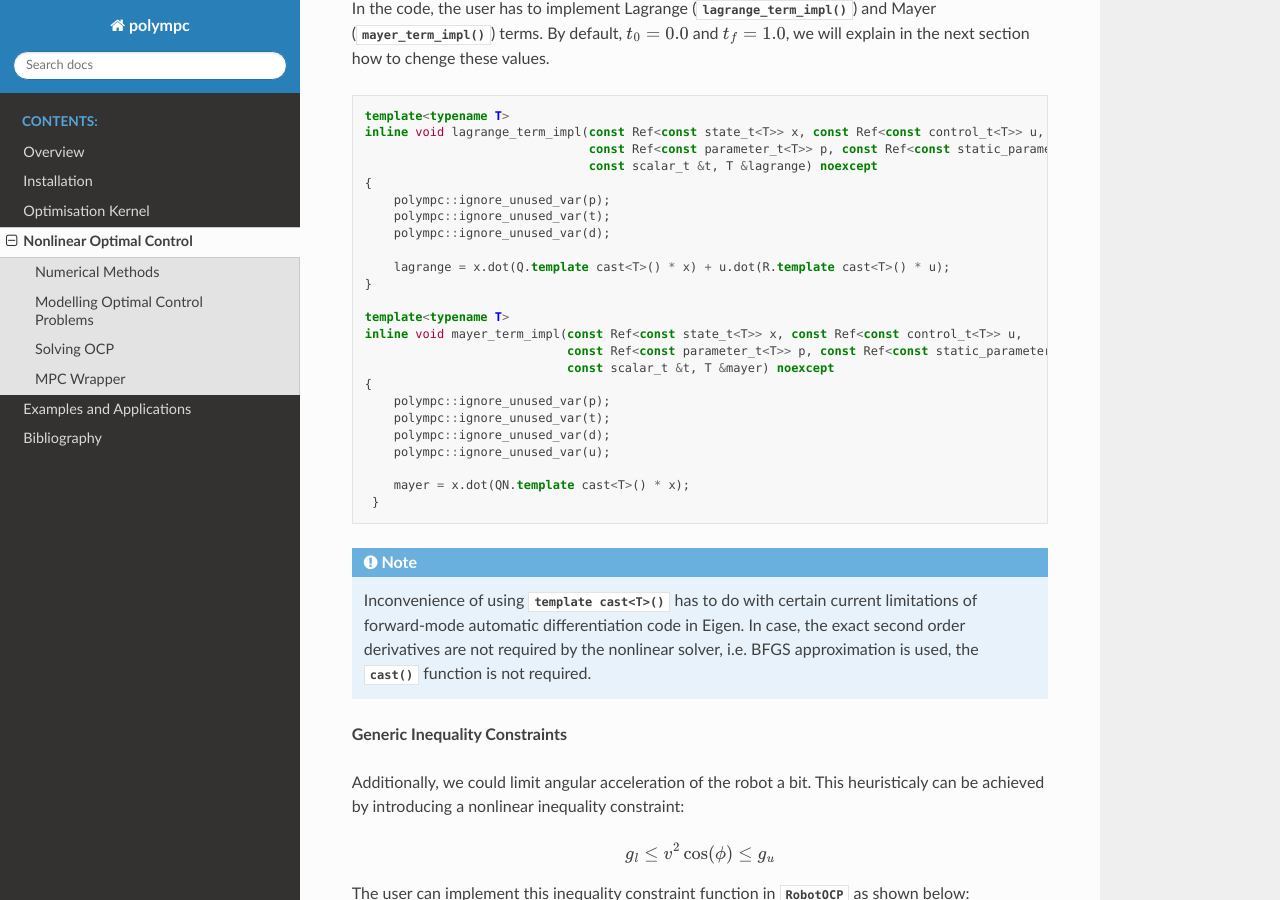
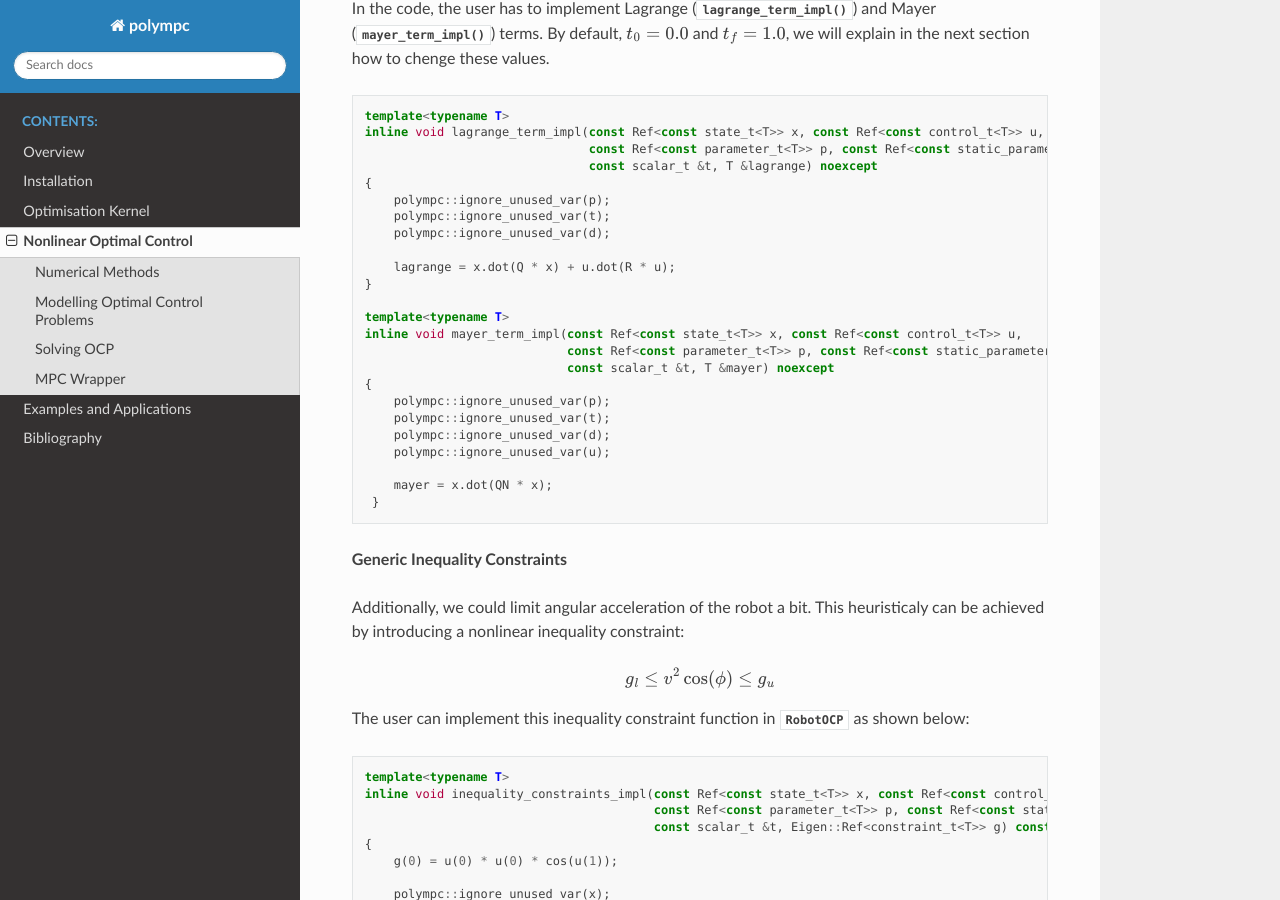
Before and after one commit to PREDICT-EPFL/polympc, a Sphinx documentation site: the page built from docs/source/ocp.rst, in a window 1280 px wide and 900 px high, scrolled down 7146 px. Built offline with Sphinx 7.4.7 and the Read the Docs theme 2.0.0, drawn with Linux system fonts in a browser that asks for light colours; some of the changed text lies outside the part shown.

Commit message:
Remove unnecessary "template casts" in the documentation.

```diff
--- a/docs/source/ocp.rst
+++ b/docs/source/ocp.rst
@@ -265,7 +265,7 @@ using *PolyMPC*.
             polympc::ignore_unused_var(t);
             polympc::ignore_unused_var(d);
 
-            lagrange = x.dot(Q.template cast<T>() * x) + u.dot(R.template cast<T>() * u);
+            lagrange = x.dot(Q * x) + u.dot(R * u);
         }
 
         template<typename T>
@@ -278,7 +278,7 @@ using *PolyMPC*.
             polympc::ignore_unused_var(d);
             polympc::ignore_unused_var(u);
 
-            mayer = x.dot(QN.template cast<T>() * x);
+            mayer = x.dot(QN * x);
         }
     };
 
@@ -377,7 +377,7 @@ will explain in the next section how to chenge these values.
         polympc::ignore_unused_var(t);
         polympc::ignore_unused_var(d);
 
-        lagrange = x.dot(Q.template cast<T>() * x) + u.dot(R.template cast<T>() * u);
+        lagrange = x.dot(Q * x) + u.dot(R * u);
     }
 
     template<typename T>
@@ -390,14 +390,8 @@ will explain in the next section how to chenge these values.
         polympc::ignore_unused_var(d);
         polympc::ignore_unused_var(u);
 
-        mayer = x.dot(QN.template cast<T>() * x);
+        mayer = x.dot(QN * x);
      }
-
-
-.. NOTE::
-
-   Inconvenience of using :func:`template cast<T>()` has to do with certain current limitations of forward-mode automatic differentiation code in Eigen. In case, the exact
-   second order derivatives are not required by the nonlinear solver, i.e. BFGS approximation is used, the :func:`cast` function is not required.
 
 
 **Generic Inequality Constraints**
```
